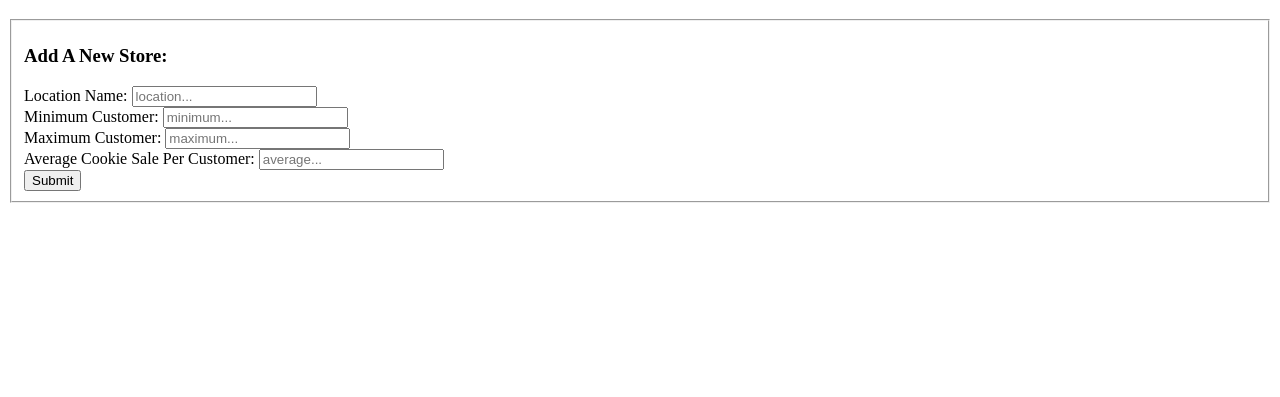
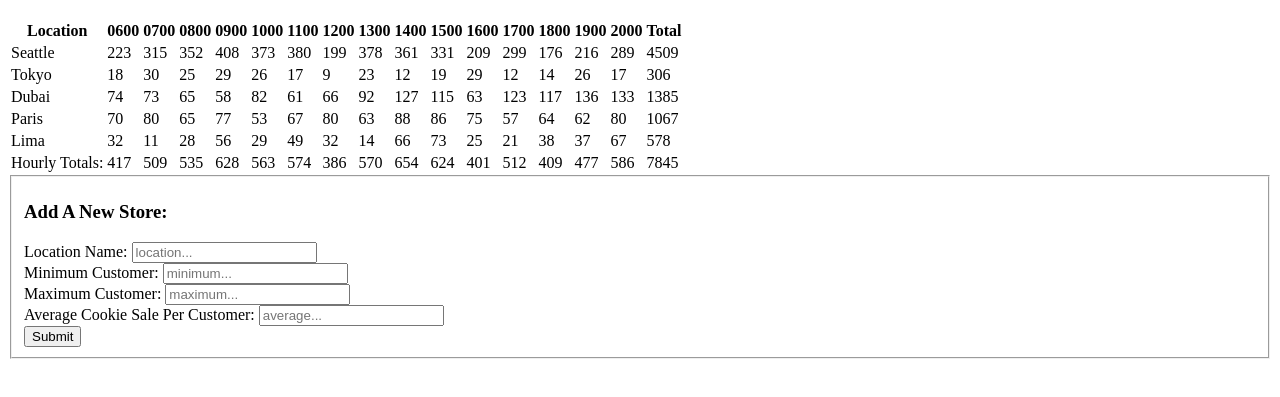
Before and after one commit to DwayneWayneJr/cookie-stand, a plain HTML site: page sales.html in a window 1280 px wide. Shown: the part 61-458 px from the top of the page. Drawn offline with Linux system fonts and the light colour scheme.

Commit message:
all js code works! use strict issue fixed.

```diff
--- a/js/app.js
+++ b/js/app.js
@@ -1,144 +1,136 @@
+'use strict';
 
-// PatsStore.Hours = ['0600', '0700', '0800', '0900', '1000', '1100', '1200', '1300', '1400', '1500', '1600', '1700', '1800', '1900', '2000'];
+PatsStore.Hours = ['0600', '0700', '0800', '0900', '1000', '1100', '1200', '1300', '1400', '1500', '1600', '1700', '1800', '1900', '2000'];
 
-// PatsStore.allStores = [];
+PatsStore.allStores = [];
 
-// var storeTableData = document.getElementById('storeTableData');
+var storeTableData = document.getElementById('storeTableData');
 
-// PatsStore.allStoresTotal = 0;
+PatsStore.allStoresTotal = 0;
 
-// function PatsStore(locationName, minimumCustomer, maximumCustomer, averageCookieSalePerCustomer) {
-//   this.locationName = locationName;
-//   this.minimumCustomer = minimumCustomer;
-//   this.maximumCustomer = maximumCustomer;
-//   this.averageCookieSalePerCustomer = averageCookieSalePerCustomer;
-//   this.cookieSalesPerHr = [];
-//   this.totalAmountOfCookies = 0;
-//   PatsStore.allStores.push(this);
-//   this.generateHourlyCookieSales();
-//   this.renderStoreRow();
-// }
-
-// PatsStore.prototype.randomCustomer = function (minimum, maximum) {
-//   return Math.random() * ((maximum - minimum) + 1) + minimum;
-// };
-
-// PatsStore.prototype.generateHourlyCookieSales = function () {
-
-//   for (var i = 0; i < PatsStore.Hours.length; i++) {
-//     var salmonCookies = Math.ceil(this.averageCookieSalePerCustomer * PatsStore.prototype.randomCustomer(this.minimumCustomer, this.maximumCustomer));
-//     this.cookieSalesPerHr.push(salmonCookies);
-//     this.totalAmountOfCookies += salmonCookies;
-//     PatsStore.allStoresTotal += salmonCookies;
-//   }
-// };
-
-// var renderHeaderRow = function () {
-//   var tableRowElement = document.createElement('tr');
-//   var tableHeaderElement = document.createElement('th');
-//   tableHeaderElement.textContent = 'Location';
-//   tableRowElement.appendChild(tableHeaderElement);
-
-//   for (var i = 0; i < PatsStore.Hours.length; i++) {
-//     var tableDataElement = document.createElement('th');
-//     tableDataElement.textContent = PatsStore.Hours[i];
-//     tableRowElement.appendChild(tableDataElement);
-//   }
-
-//   tableDataElement = document.createElement('th');
-//   tableDataElement.textContent = 'Total';
-//   tableRowElement.appendChild(tableDataElement);
-//   storeTableData.appendChild(tableRowElement);
-// };
-
-// renderHeaderRow();
-
-// PatsStore.prototype.renderStoreRow = function () {
-//   var tableRowElement = document.createElement('tr');
-//   var tableDataElement = document.createElement('td');
-//   tableDataElement.textContent = this.locationName;
-//   tableRowElement.appendChild(tableDataElement);
-
-//   for (var i = 0; i < this.cookieSalesPerHr.length; i++) {
-//     tableDataElement = document.createElement('td');
-//     tableDataElement.textContent = this.cookieSalesPerHr[i];
-//     tableRowElement.appendChild(tableDataElement);
-//   }
-
-//   tableDataElement = document.createElement('td');
-//   tableDataElement.textContent = this.totalAmountOfCookies;
-//   tableRowElement.appendChild(tableDataElement);
-//   storeTableData.appendChild(tableRowElement);
-// };
-
-// PatsStore.prototype.renderFooterRow = function () {
-//   var tableRowElement = document.createElement('tr');
-//   var tableDataElement = document.createElement('td');
-//   tableDataElement.textContent = 'Hourly Totals: ';
-//   tableRowElement.appendChild(tableDataElement);
-
-//   for (var i = 0; i < PatsStore.Hours.length; i++) {
-//     var storeHourlyTotal = 0;
-//     var tableData = document.createElement('td');
-
-//     for (var j = 0; j < PatsStore.allStores.length; j++) {
-//       storeHourlyTotal += PatsStore.allStores[j].cookieSalesPerHr[i];
-//       tableData.textContent = storeHourlyTotal;
-//       tableRowElement.appendChild(tableData);
-//     }
-//   }
-//   tableDataElement = document.createElement('td');
-//   tableDataElement.textContent = PatsStore.allStoresTotal;
-//   tableRowElement.appendChild(tableDataElement);
-//   storeTableData.appendChild(tableRowElement);
-// };
-
-// function initiateExistingShop() {
-//   // var seattle =
-//   new PatsStore('Seattle', 23, 65, 6.3);
-//   new PatsStore('Tokyo', 3, 24, 1.2);
-//   new PatsStore('Dubai', 11, 38, 3.7);
-//   new PatsStore('Paris', 20, 38, 2.3);
-//   new PatsStore('Lima', 2, 16, 4.6);
-//   // console.log(seattle);
-// }
-
-// initiateExistingShop();
-
-// PatsStore.prototype.renderFooterRow();
-
-
-var allPatsStores = [];
-
-function PatsAddNew(locationName, minimumCustomer, maximumCustomer, averageCookieSalePerCustomer) {
+function PatsStore(locationName, minimumCustomer, maximumCustomer, averageCookieSalePerCustomer) {
   this.locationName = locationName;
   this.minimumCustomer = minimumCustomer;
   this.maximumCustomer = maximumCustomer;
   this.averageCookieSalePerCustomer = averageCookieSalePerCustomer;
-  PatsAddNew.allPatsStores.push(this);
+  this.cookieSalesPerHr = [];
+  this.totalAmountOfCookies = 0;
+  PatsStore.allStores.push(this);
+  this.generateHourlyCookieSales();
+  this.renderStoreRow();
 }
 
+PatsStore.prototype.randomCustomer = function (minimum, maximum) {
+  return Math.random() * ((maximum - minimum) + 1) + minimum;
+};
+
+PatsStore.prototype.generateHourlyCookieSales = function () {
+
+  for (var i = 0; i < PatsStore.Hours.length; i++) {
+    var salmonCookies = Math.ceil(this.averageCookieSalePerCustomer * PatsStore.prototype.randomCustomer(this.minimumCustomer, this.maximumCustomer));
+    this.cookieSalesPerHr.push(salmonCookies);
+    this.totalAmountOfCookies += salmonCookies;
+    PatsStore.allStoresTotal += salmonCookies;
+  }
+};
+
+var renderHeaderRow = function () {
+  var tableRowElement = document.createElement('tr');
+  var tableHeaderElement = document.createElement('th');
+  tableHeaderElement.textContent = 'Location';
+  tableRowElement.appendChild(tableHeaderElement);
+
+  for (var i = 0; i < PatsStore.Hours.length; i++) {
+    var tableDataElement = document.createElement('th');
+    tableDataElement.textContent = PatsStore.Hours[i];
+    tableRowElement.appendChild(tableDataElement);
+  }
+
+  tableDataElement = document.createElement('th');
+  tableDataElement.textContent = 'Total';
+  tableRowElement.appendChild(tableDataElement);
+  storeTableData.appendChild(tableRowElement);
+};
+
+renderHeaderRow();
+
+PatsStore.prototype.renderStoreRow = function () {
+  var tableRowElement = document.createElement('tr');
+  var tableDataElement = document.createElement('td');
+  tableDataElement.textContent = this.locationName;
+  tableRowElement.appendChild(tableDataElement);
+
+  for (var i = 0; i < this.cookieSalesPerHr.length; i++) {
+    tableDataElement = document.createElement('td');
+    tableDataElement.textContent = this.cookieSalesPerHr[i];
+    tableRowElement.appendChild(tableDataElement);
+  }
+
+  tableDataElement = document.createElement('td');
+  tableDataElement.textContent = this.totalAmountOfCookies;
+  tableRowElement.appendChild(tableDataElement);
+  storeTableData.appendChild(tableRowElement);
+};
+
+PatsStore.prototype.renderFooterRow = function () {
+  var tableRowElement = document.createElement('tr');
+  var tableDataElement = document.createElement('td');
+  tableDataElement.textContent = 'Hourly Totals: ';
+  tableRowElement.appendChild(tableDataElement);
+
+  for (var i = 0; i < PatsStore.Hours.length; i++) {
+    var storeHourlyTotal = 0;
+    var tableData = document.createElement('td');
+
+    for (var j = 0; j < PatsStore.allStores.length; j++) {
+      storeHourlyTotal += PatsStore.allStores[j].cookieSalesPerHr[i];
+      tableData.textContent = storeHourlyTotal;
+      tableRowElement.appendChild(tableData);
+    }
+  }
+  tableDataElement = document.createElement('td');
+  tableDataElement.textContent = PatsStore.allStoresTotal;
+  tableRowElement.appendChild(tableDataElement);
+  storeTableData.appendChild(tableRowElement);
+};
+
+function initiateExistingShop() {
+  new PatsStore('Seattle', 23, 65, 6.3);
+  new PatsStore('Tokyo', 3, 24, 1.2);
+  new PatsStore('Dubai', 11, 38, 3.7);
+  new PatsStore('Paris', 20, 38, 2.3);
+  new PatsStore('Lima', 2, 16, 4.6);
+}
+
+initiateExistingShop();
+
+PatsStore.prototype.renderFooterRow();
+
+// storeTableData.removeChild(storeTableData.lastChild);
 // new PatsStore('Miami', 10, 100, 5);
 // new PatsStore('Harlem', 5, 50, 2.5);
+// PatsStore.prototype.renderFooterRow();
 
-console.log('allStores: ', allPatsStores);
+console.log('allStores: ', PatsStore.allStores);
 
 var addStoreButton = document.getElementById('pats-form-addStore');
 addStoreButton.addEventListener('submit', patsNewStore);
 
-function patsNewStore(PatsStore) {
+function patsNewStore() {
   event.preventDefault();
   console.log('event.target.location_name.value', event.target.location_name.value);
+
 
   var locationName = event.target.location_name.value;
   var minimumCustomer = event.target.minimum_customer.value;
   var maximumCustomer = event.target.maximum_customer.value;
   var averageCookieSalePerCustomer = event.target.average_cookie_sale_per_customer.value;
 
-  alert (`${locationName} ${minimumCustomer} ${maximumCustomer} ${averageCookieSalePerCustomer}`);
+  console.log(locationName, minimumCustomer, maximumCustomer, averageCookieSalePerCustomer);
 
-  new PatsStore(locationName, +minimumCustomer, +maximumCustomer, +averageCookieSalePerCustomer);
-  console.log('allPatsStores: ', allPatsStores);
+  storeTableData.removeChild(storeTableData.lastChild);
+  new PatsStore(locationName, minimumCustomer, maximumCustomer, averageCookieSalePerCustomer);
+  PatsStore.prototype.renderFooterRow();
 
   event.target.location_name.value = null;
   event.target.minimum_customer.value = null;
```
Also changed, not shown: sales.html (+5 -5 lines), .eslintrc.json.
